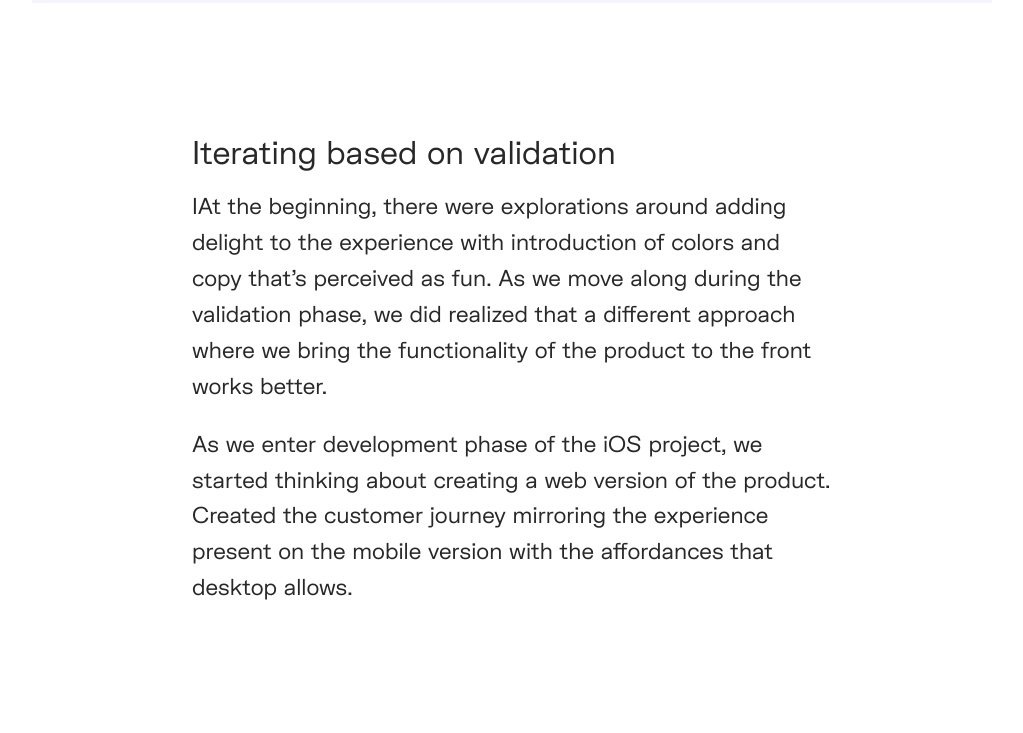
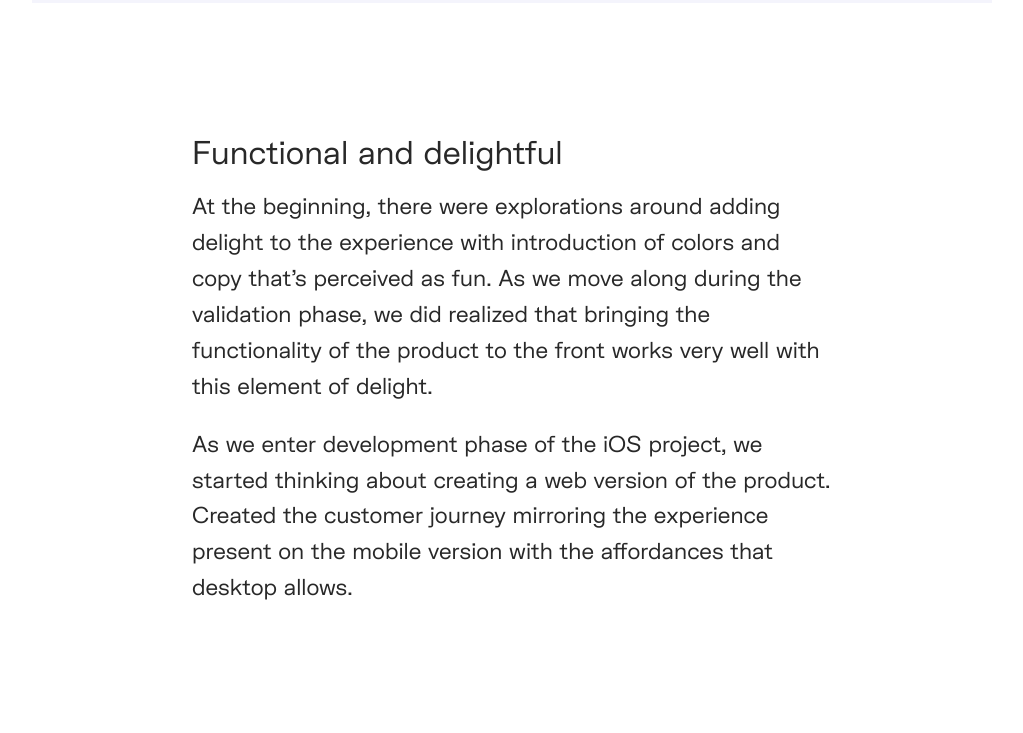
Before and after one commit to rosanusi/portfolio, a Gatsby site: page /swiffix in a window 1280 px wide. Shown: the part 6818-7551 px from the top of the page, without its empty margins (128-1151 px from the left). Built offline with nearby package versions, Linux system fonts and the light colour scheme; Gatsby itself is replaced by a stand-in of ours; a small style sheet from the web is missing.

Commit message:
Removed the typo in swiffix

```diff
--- a/src/pages/swiffix.js
+++ b/src/pages/swiffix.js
@@ -119,10 +119,10 @@ const Swiffix = (props) => (
 
 
         <div className="rdwn-work-copy">
-            <h6 className="title">Iterating based on validation</h6>
+            <h6 className="title">Functional and delightful</h6>
 
             <div className="details">
-                <p>IAt the beginning, there were explorations around adding delight to the experience with introduction of colors and copy that's perceived as fun. As we move along during the validation phase, we did realized that a different approach where we bring the functionality of the product to the front works better. </p>
+                <p>At the beginning, there were explorations around adding delight to the experience with introduction of colors and copy that's perceived as fun. As we move along during the validation phase, we did realized that bringing the functionality of the product to the front works very well with this element of delight. </p>
                 <p>As we enter development phase of the iOS project, we started thinking about creating a web version of the product. Created the customer journey mirroring the experience present on the mobile version with the affordances that desktop allows.</p>
             </div>
         </div>
```
